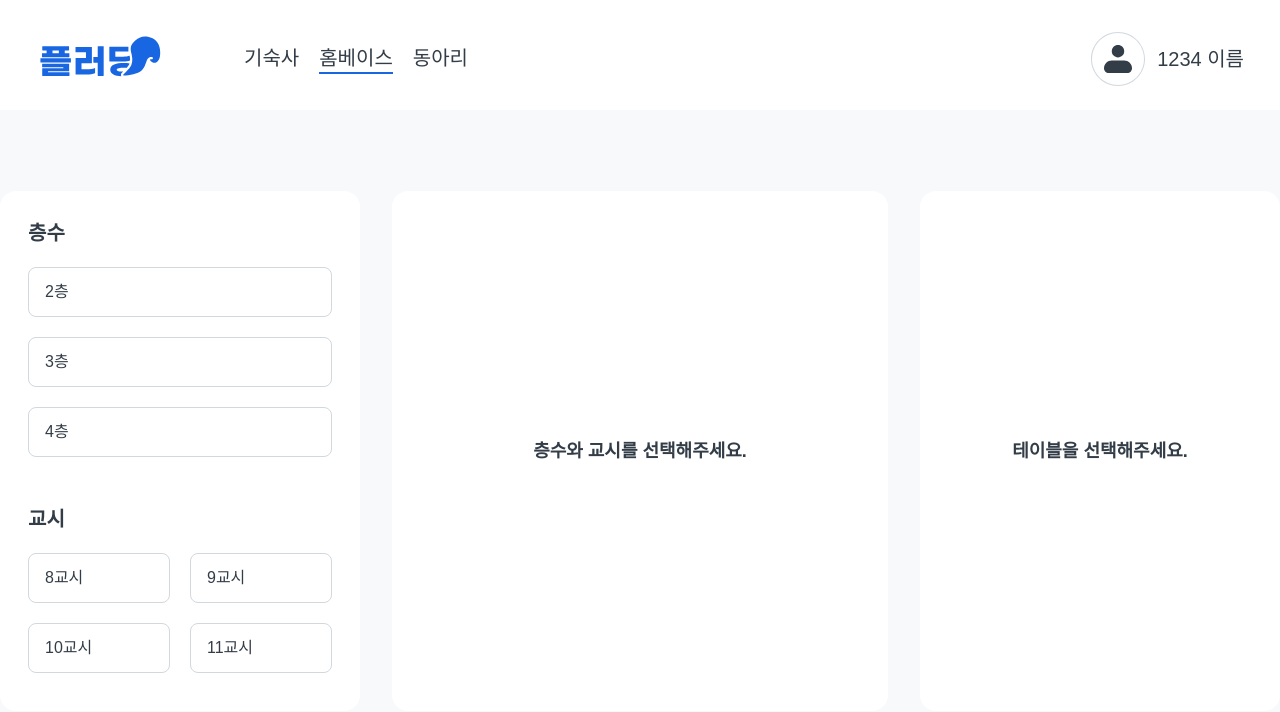
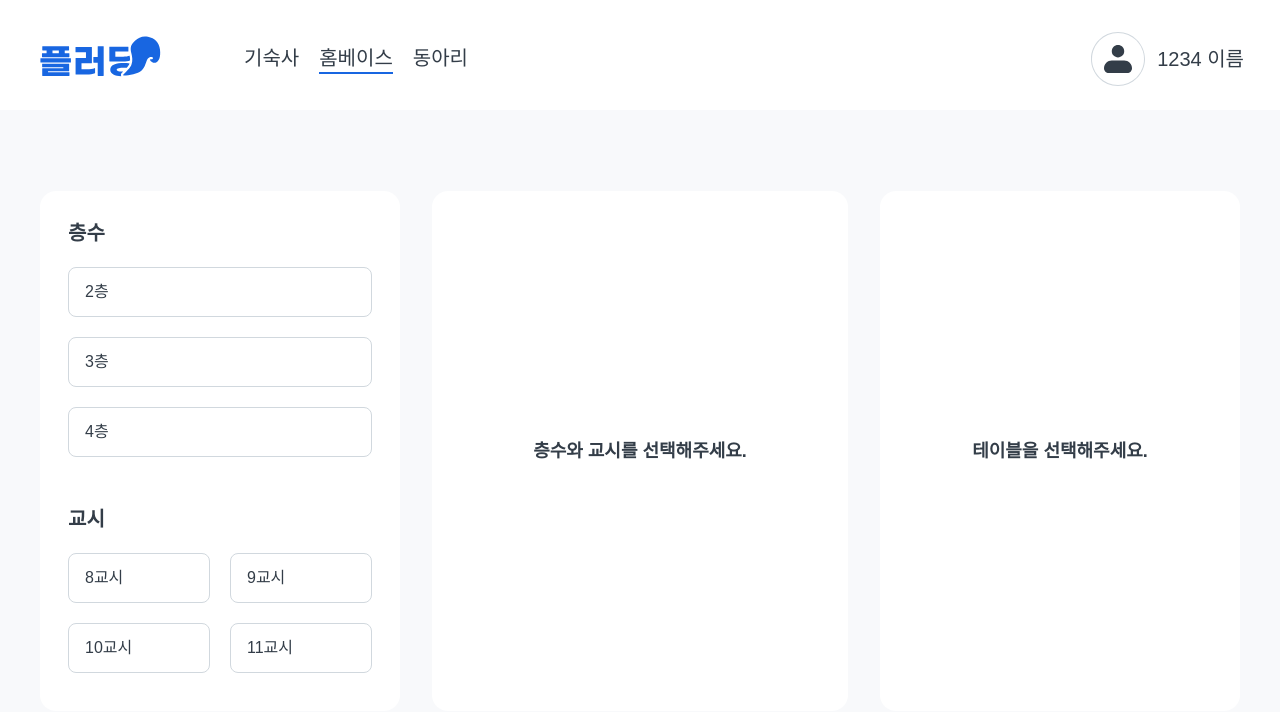
Before and after one commit to team-incube/Flooding-Frontend-Onboarding, a Next.js app: page /homebase in a window 1280 px wide. Shown: the top 712 px of the page. Built offline with nearby package versions, Linux system fonts and the light colour scheme; a web font is replaced by a local one.

Commit message:
design: padding 조절

```diff
--- a/src/views/homebase/ui/HomebasePage/index.tsx
+++ b/src/views/homebase/ui/HomebasePage/index.tsx
@@ -107,7 +107,7 @@ export default function HomebasePage() {
   return (
     <div className="min-h-screen bg-[#F8F9FB]">
       <Header />
-      <div className="min-h-[calc(100vh-118px)] flex items-center justify-center">
+      <div className="min-h-[calc(100vh-118px)] flex items-center justify-center p-10">
         <div className="max-w-[1552px] w-full flex gap-8">
           <Sidebar
             floor={floor}
```
